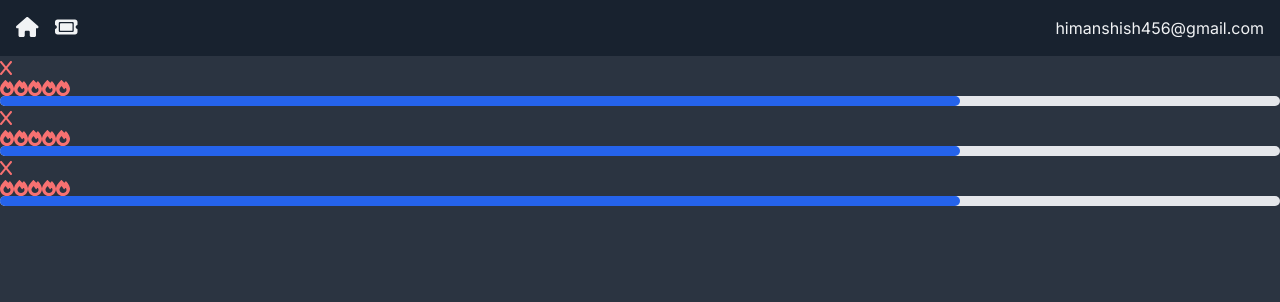
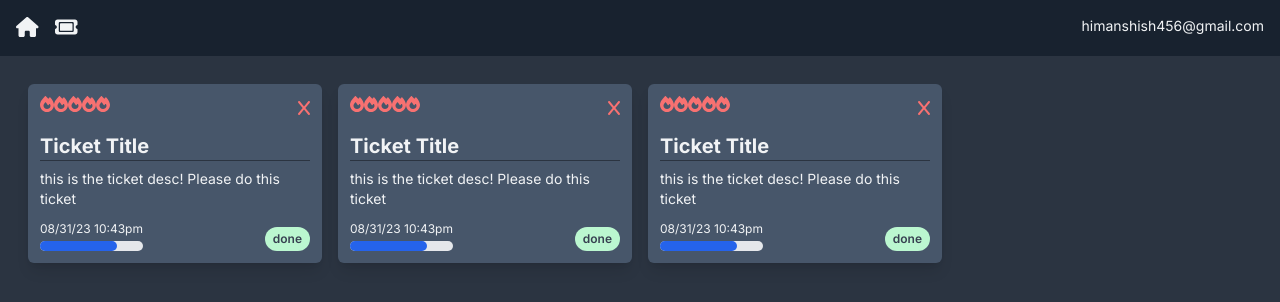
Before and after one commit to himanshi-sharma-123/Ticketing-app, a Next.js app: page / in a window 1280 px wide. Shown: the top 302 px of the page. Built offline with nearby package versions, Linux system fonts and the light colour scheme.

Commit message:
basic structure of app

```diff
--- /dev/null
+++ b/app/(components)/StatusDisplay.jsx
@@ -0,0 +1,11 @@
+import React from "react";
+
+const StatusDisplay = () => {
+  return (
+    <span className="inline-block rounded-full px-2 py-1 text-xs font-semibold text-gray-700 bg-green-200">
+      done
+    </span>
+  );
+};
+
+export default StatusDisplay;
--- a/app/(components)/TicketCard.jsx
+++ b/app/(components)/TicketCard.jsx
@@ -2,13 +2,32 @@
 import DeleteBlock from "./DeleteBlock";
 import PriorityDisplay from "./PriorityDisplay";
 import ProgressDisplay from "./ProgressDisplay";
+import StatusDisplay from "./StatusDisplay";
 
 const TicketCard = () => {
   return (
-    <div>
-      <DeleteBlock />
-      <PriorityDisplay />
-      <ProgressDisplay />
+    <div className="flex flex-col bg-card hover:bg-card-hover rounded-md shadow-lg p-3 m-2">
+      <div className="flex mb-3">
+        <PriorityDisplay />
+        <div className="ml-auto">
+          <DeleteBlock />
+        </div>
+      </div>
+      <h4>Ticket Title</h4>
+      <hr className="h-px border-0 bg-page mb-2" />
+      <p className="whitespace-pre-wrap">
+        this is the ticket desc! Please do this ticket
+      </p>
+      <div className="flex-grow"></div>
+      <div className="flex mt-2">
+        <div className="flex flex-col">
+          <p className="text-xs my-1">08/31/23 10:43pm</p>
+          <ProgressDisplay />
+        </div>
+        <div className="ml-auto flex items-end">
+          <StatusDisplay />
+        </div>
+      </div>
     </div>
   );
 };
--- a/app/globals.css
+++ b/app/globals.css
@@ -2,6 +2,29 @@
 @tailwind components;
 @tailwind utilities;
 
+@layer base {
+  h1,
+  h2,
+  h3,
+  h4 {
+    @apply font-bold;
+  }
+  h1 {
+    @apply text-4xl;
+  }
+  h2 {
+    @apply text-3xl;
+  }
+  h3 {
+    @apply text-2xl;
+  }
+  h4 {
+    @apply text-xl;
+  }
+  p {
+    @apply text-sm text-default-text;
+  }
+}
 @layer components {
   .icon {
     @apply text-default-text text-xl;
--- a/app/page.jsx
+++ b/app/page.jsx
@@ -3,10 +3,12 @@
 
 const Dashboard = () => {
   return (
-    <div>
-      <TicketCard />
-      <TicketCard />
-      <TicketCard />
+    <div className="p-5">
+      <div className="lg:grid grid-cols-2 xl:grid-cols-4">
+        <TicketCard />
+        <TicketCard />
+        <TicketCard />
+      </div>
     </div>
   );
 };
```
